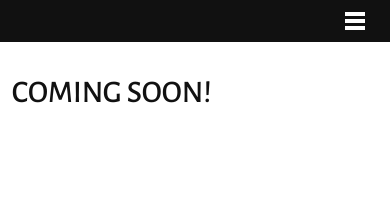
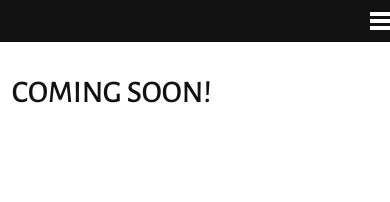
Before and after one commit to skyfaerie/dior-sovoa, a Jekyll site: the page built from blog/index.html, in a window 390 px wide. Shown: the top 202 px of the page. Built offline with Jekyll 4.4.1, drawn with Linux system fonts in a browser that asks for light colours; nearby versions of some CDN libraries; Markdown is read by kramdown in place of the engine named in the settings.

Commit message:
fixed mobile menu icon alignment

```diff
--- a/_sass/app.scss
+++ b/_sass/app.scss
@@ -28,7 +28,7 @@
 
 #menu {
 	display: block;
-  padding: 5px 25px;
+  padding: 5px 0px;
 }
 
 @media(min-width: 768px) {
--- a/css/app.css
+++ b/css/app.css
@@ -300,7 +300,7 @@ img {
 /* line 29, ../_sass/app.scss */
 #menu {
   display: block;
-  padding: 5px 25px;
+  padding: 5px 0px;
 }
 
 @media (min-width: 768px) {
```
